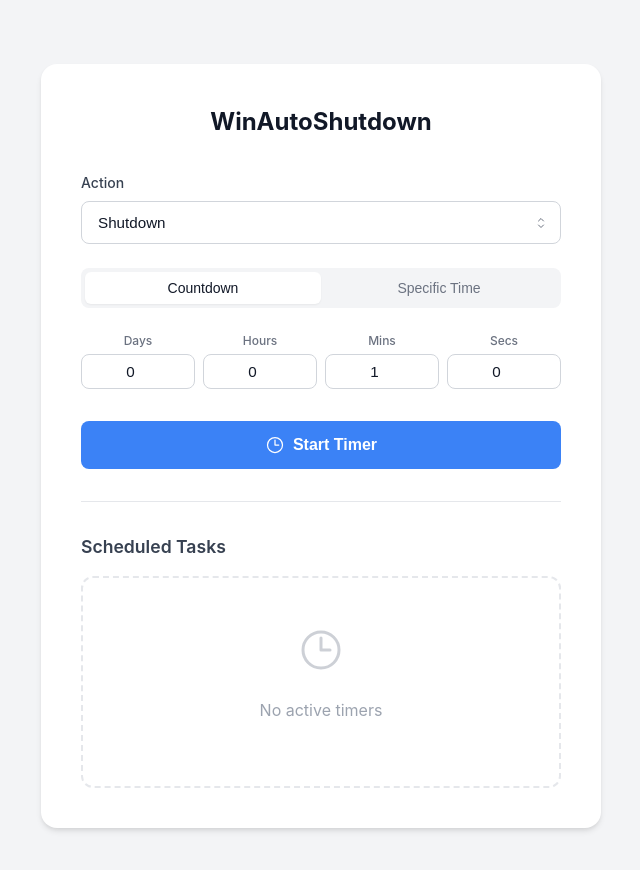
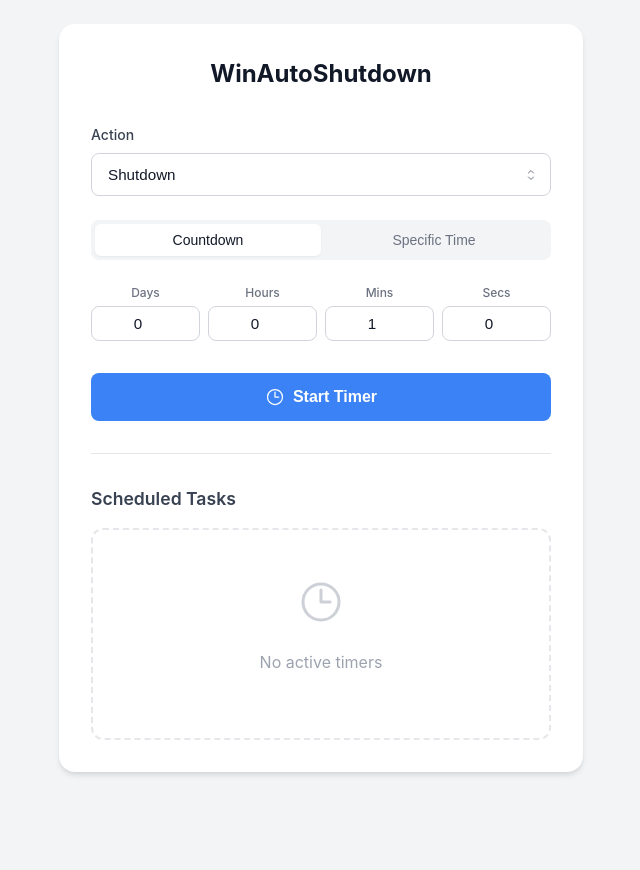
Before and after one commit to CodingRookie98/winAutoShutdown, a Vue app: page / in a window 1280 px wide. Shown: the top 870 px of the page, without its empty margins (319-959 px from the left). After the commit the page ends 848 px from the top, so only its background shows below. Built offline with nearby package versions, Linux system fonts and the light colour scheme.

Commit message:
style: adjust window size and layout for compactness

```diff
--- a/src/App.vue
+++ b/src/App.vue
@@ -53,17 +53,17 @@ body {
   justify-content: center;
   align-items: flex-start;
   min-height: 100vh;
-  padding-top: 4rem;
-  padding-bottom: 2rem;
+  padding-top: 1.5rem;
+  padding-bottom: 1.5rem;
 }
 
 .card {
   background-color: white;
   border-radius: 1rem;
   box-shadow: 0 4px 6px -1px rgba(0, 0, 0, 0.1), 0 2px 4px -1px rgba(0, 0, 0, 0.06);
-  padding: 2.5rem;
+  padding: 2rem;
   width: 100%;
-  max-width: 480px;
+  max-width: 460px;
   display: flex;
   flex-direction: column;
   align-items: center;
```
Also changed, not shown: src-tauri/tauri.conf.json (+5 -3 lines).
